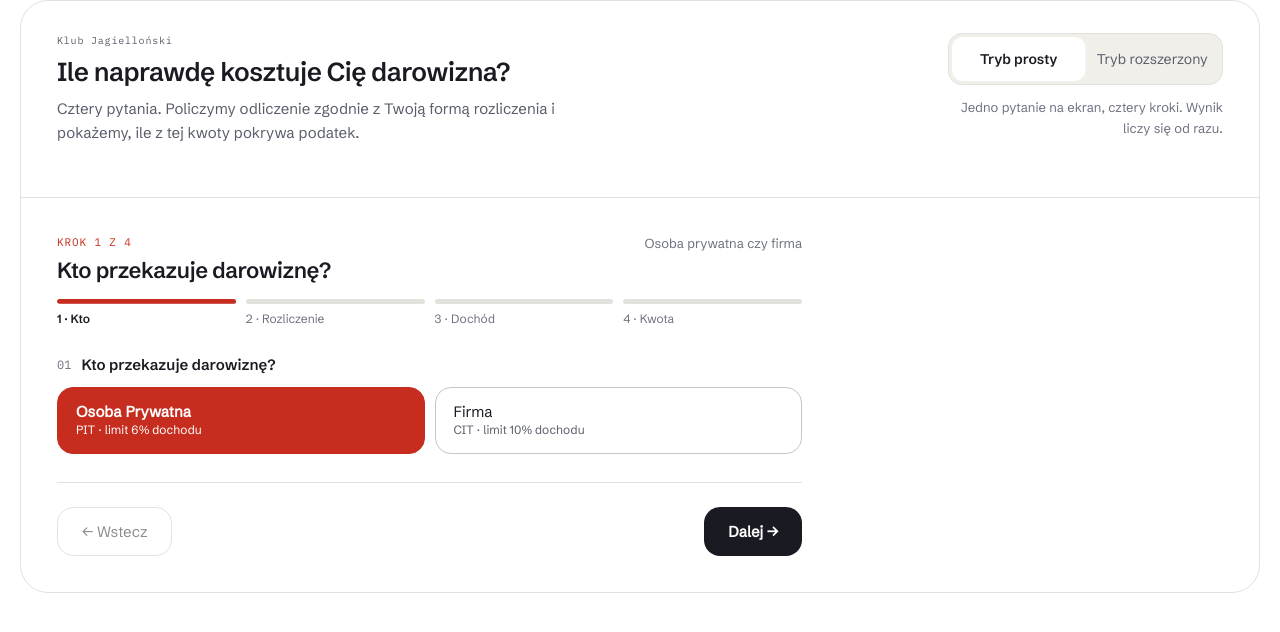
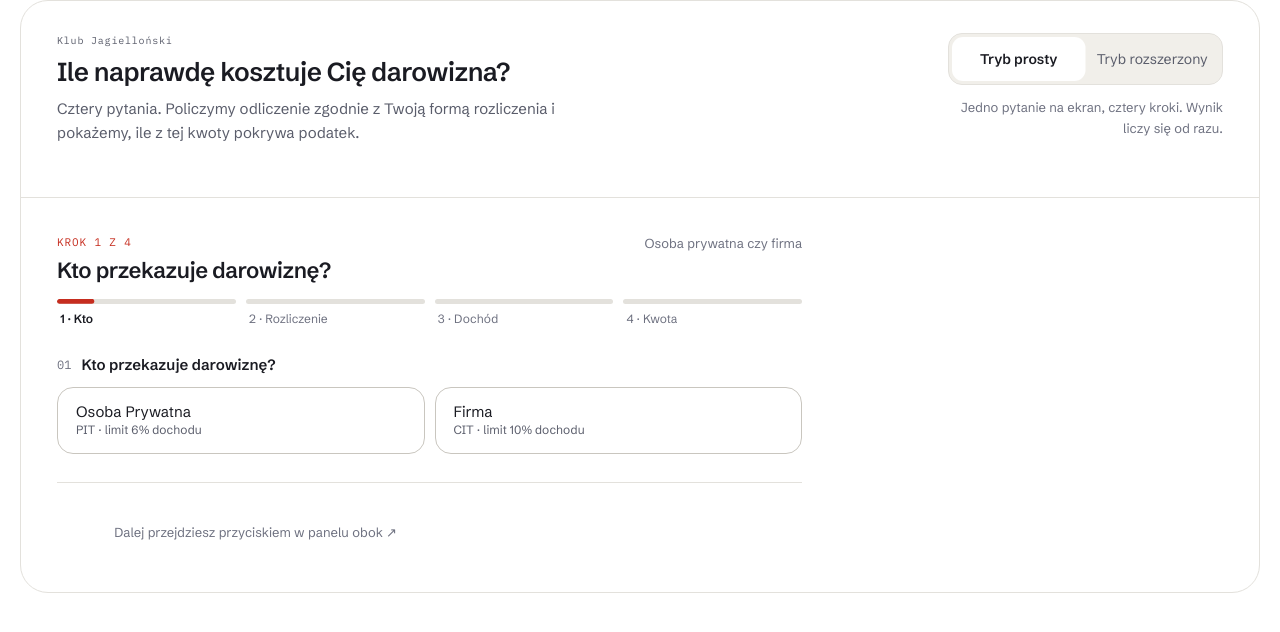
Before and after one commit to KlubJagiellonski/kalkulator-darowizn, a React (Vite) app: page / in a window 1280 px wide. Shown: the top 632 px of the page. Built offline with nearby package versions, Linux system fonts and the light colour scheme.

Commit message:
fix stepper

```diff
--- a/src/App.tsx
+++ b/src/App.tsx
@@ -7,11 +7,12 @@ import SecondStep from './components/stepper/secondStep/SecondStep'
 import ThirdStep from './components/stepper/thirdStep/ThirdStep'
 import FourthStep from './components/stepper/FourthStep'
 import type { Values } from './types/type'
+import StepperNav from './components/stepper/StepperNav'
 
 function App() {
 
   const defaultValues: Values = {
-    pit: true,
+    pit: false,
     cit: false,
     pitType: "scale",
     citType: "cit19",
@@ -27,6 +28,7 @@ function App() {
       title: "Kto przekazuje darowiznę?",
       subtitle: "Osoba prywatna czy firma",
       name: "Kto",
+      isValid: values.cit || values.pit,
       children: <FirstStep values={values} setValues={setValues} />
     },
     {
@@ -39,7 +41,7 @@ function App() {
       title: "Twój roczny dochód brutto",
       subtitle: "Wyznacza limit odliczenia",
       name: "Dochód",
-      children: <ThirdStep values={values} setValues={setValues}/>
+      children: <ThirdStep values={values} setValues={setValues} />
     },
     {
       title: "Kwota darowizny",
@@ -66,7 +68,10 @@ function App() {
           </div>
         </div>
         <div className='content-wrapper'>
-          <Stepper step={step} items={steps} setStep={setStep} />
+          <div className='stepper-wrapper'>
+            <Stepper step={step} items={steps} setStep={setStep} />
+            <StepperNav step={step} setStep={setStep}/>
+          </div>
           <div className='left-panel'></div>
         </div>
       </div>
--- a/src/components/stepper/Stepper.scss
+++ b/src/components/stepper/Stepper.scss
@@ -83,19 +83,67 @@
 
       .dot-box {
         flex: 1;
+        border: none;
+        background-color: transparent;
+        padding: 0;
+        margin: 0;
+        text-align: left;
+        cursor: pointer;
+
+        &:disabled {
+          cursor: default;
+        }
 
         .dot-title {
-          font-size: 0.75rem;
+          font-size: 0.6875rem;
+          // font-size: 0.75rem;
           color: $text-secondary;
-          line-height: 1.125;
+          line-height: 1.45;
+          // line-height: 1.125;
           padding-top: 8px;
-          display: none;
-          transition: all 0.3s ease-in-out;
+          transition: all 0.4s ease-in-out;
           font-weight: 400;
+          text-align: center;
+          width: 100%;
+          position: relative;
+          display: block;
+
+          span {
+            display: block;
+            transition: transform 0.4s ease-in-out;
+          }
+
+          .title-extend {
+            display: none;
+          }
+
+          &::before {
+            display: inline-block;
+            content: "✓ ";
+            transform: scale(0);
+            width: 0;
+            transition: width 0.4s ease-in-out, transform 0.4s ease-in-out;
+            margin-right: 0.2rem;
+            position: absolute;
+          }
 
           &.active {
             color: $text-primary;
             font-weight: 600;
+          }
+
+          &.checked {
+            color: $text-primary;
+            font-weight: 600;
+
+            span {
+              transform: scale(0);
+            }
+
+            &::before {
+              transform: scale(1);
+              width: 0.5625rem;
+            }
           }
         }
       }
@@ -106,7 +154,7 @@
         flex: 1;
         background-color: $color-disabled;
         border-radius: 999px;
-        cursor: pointer;
+        display: block;
       }
 
       .progress-line {
@@ -168,15 +216,6 @@
       }
     }
   }
-
-  .btns {
-    display: flex;
-    gap: 10px;
-
-    .button-stepper {
-      flex: 1;
-    }
-  }
 }
 
 
@@ -235,7 +274,47 @@
 
         .dot-box {
           .dot-title {
-            display: block;
+            font-size: 0.75rem;
+            line-height: 1.125;
+            text-align: left;
+
+            span {
+              display: inline;
+              // transition: transform 0.4s ease-in-out;
+            }
+
+            .title-extend {
+              display: inline;
+            }
+
+            &::before {
+              // display: inline-block;
+              // content: "✓ ";
+              // transform: scale(0);
+              // width: 0;
+              // transition: width 0.4s ease-in-out, transform 0.4s ease-in-out;
+              // margin-right: 0.2rem;
+              position: relative;
+            }
+
+            // &.active {
+            //   color: $text-primary;
+            //   font-weight: 600;
+            // }
+
+            &.checked {
+              // color: $text-primary;
+              // font-weight: 600;
+
+              span {
+                transform: scale(1);
+              }
+
+              &::before {
+                transform: scale(1);
+                width: 0.5625rem;
+              }
+            }
           }
         }
 
@@ -263,17 +342,5 @@
         }
       }
     }
-
-    .btns {
-      display: flex;
-      gap: 10px;
-      justify-content: space-between;
-      padding-top: 24px;
-      border-top: $border-primary;
-
-      .button-stepper {
-        flex: none;
-      }
-    }
   }
 }
--- a/src/components/stepper/Stepper.tsx
+++ b/src/components/stepper/Stepper.tsx
@@ -1,4 +1,4 @@
-import { useState } from "react"
+import { Children, useState } from "react"
 import "./Stepper.scss"
 import { useElementHeight } from "../../hooks/useElementHeight"
 
@@ -8,6 +8,7 @@ interface StepperProps {
         title: string
         subtitle: string
         name: string
+        isValid?: boolean
     }[],
     step: number,
     setStep: (step: number) => void
@@ -15,15 +16,19 @@ interface StepperProps {
 
 function Stepper({ items, step, setStep }: StepperProps) {
     const [ready, setready] = useState(false)
-    const {ref: activeStepRef, height} = useElementHeight<HTMLDivElement>()
+    const { ref: activeStepRef, height } = useElementHeight<HTMLDivElement>()
 
     const changeStep = (step: number) => {
         setready(true)
         setStep(step)
     }
 
+    const rightMarg = items[step - 1].isValid ?
+        (items.length - step) / items.length * 100 :
+        (items.length - step + 1) / items.length * 100 - 5
+
     return (
-        <div className={`stepper-wrapper`}>
+        <>
             <div className="stepper-count">
                 <div className="text">
                     KROK {step} Z {items.length}
@@ -37,7 +42,7 @@ function Stepper({ items, step, setStep }: StepperProps) {
                     <div
                         className="progress-line"
                         style={{
-                            clipPath: `inset(0 ${(items.length - step) / items.length * 100}% 0 0 round 999px)`
+                            clipPath: `inset(0 ${rightMarg}% 0 0 round 999px)`
                         }}
                     >
                         {items.map((_, id) => (
@@ -48,11 +53,19 @@ function Stepper({ items, step, setStep }: StepperProps) {
                         ))}
                     </div>
                     {items.map((el, id) => (
-                        <div className="dot-box" data-testid={`step-${id + 1}`} key={id} onClick={() => changeStep(id + 1)}
+                        <button
+                            className="dot-box"
+                            data-testid={`step-${id + 1}`}
+                            key={id}
+                            onClick={() => changeStep(id + 1)}
+                            disabled={!(items[id - 1]?.isValid || step > id + 1) || step === id+1}
                         >
-                            <div className={`dot`} />
-                            <p className={`dot-title ${step === id + 1 ? "active" : ""}`}>{id + 1} · {el.name}</p>
-                        </div>
+                            <span className={`dot`} />
+                            <span className={`dot-title ${id + 1 < step || (id + 1 === step && items[step - 1].isValid) ? "checked" : id + 1 === step ? "active" : ""}`}>
+                                <span>{id + 1}</span>
+                                <span className="title-extend"> · {el.name}</span>
+                            </span>
+                        </button>
                     ))}
                 </div>
                 <div className="title-wrapper">
@@ -79,11 +92,7 @@ function Stepper({ items, step, setStep }: StepperProps) {
                     )}
                 </div>
             </div>
-            <div className="btns">
-                <button disabled={step == 1} className="button button--ghost button-stepper" onClick={() => changeStep(step - 1)}>← Wstecz</button>
-                <button disabled={step == items.length} className="button button--dark button-stepper" onClick={() => changeStep(step + 1)}>Dalej →</button>
-            </div>
-        </div>
+        </>
     )
 }
 
--- /dev/null
+++ b/src/components/stepper/StepperNav.scss
@@ -0,0 +1,41 @@
+@use "./../../variables.scss" as *;
+
+.stepper-wrapper {
+    .btns {
+        display: none;
+        align-items: center;
+        padding-top: 24px;
+        border-top: $border-primary;
+
+        .btn-box {
+            flex: 1;
+            max-width: 100%;
+            overflow: hidden;
+            transition: max-width 0.5s ease-in-out;
+
+            .button-stepper {
+                width: 116px;
+            }
+
+            &.hide {
+                max-width: 0;
+            }
+        }
+
+        .text {
+            font-size: 0.8125rem;
+            line-height: 1.53rem;
+            text-align: right;
+            color: $text-secondary;
+            width: 340px;
+        }
+    }
+}
+
+@include desktop {
+    .stepper-wrapper {
+        .btns{
+            display: flex;
+        }
+    }
+}
--- /dev/null
+++ b/src/components/stepper/StepperNav.tsx
@@ -0,0 +1,19 @@
+import "./StepperNav.scss"
+
+interface StepperNavProps {
+    step: number,
+    setStep: (step: number) => void
+}
+
+function StepperNav({ step, setStep }: StepperNavProps) {
+    return (
+        <div className="btns">
+            <div className={`btn-box ${step == 1 ? "hide" : ""}`}>
+                <button disabled={step == 1} className={`button button--ghost button-stepper`} onClick={() => setStep(step - 1)}>← Wstecz</button>
+            </div>
+            <p className="text">Dalej przejdziesz przyciskiem w panelu obok ↗</p>
+        </div>
+    )
+}
+
+export default StepperNav
```
Also changed, not shown: 1 other file (tests, documents, lock files or other folders).
